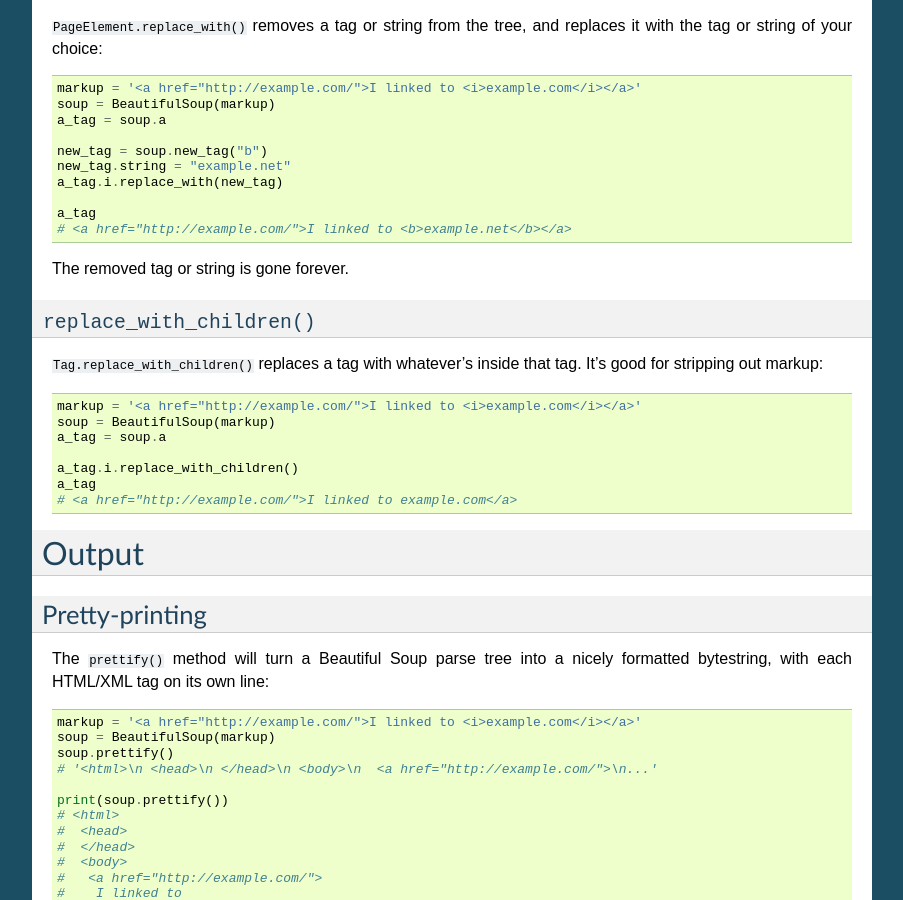
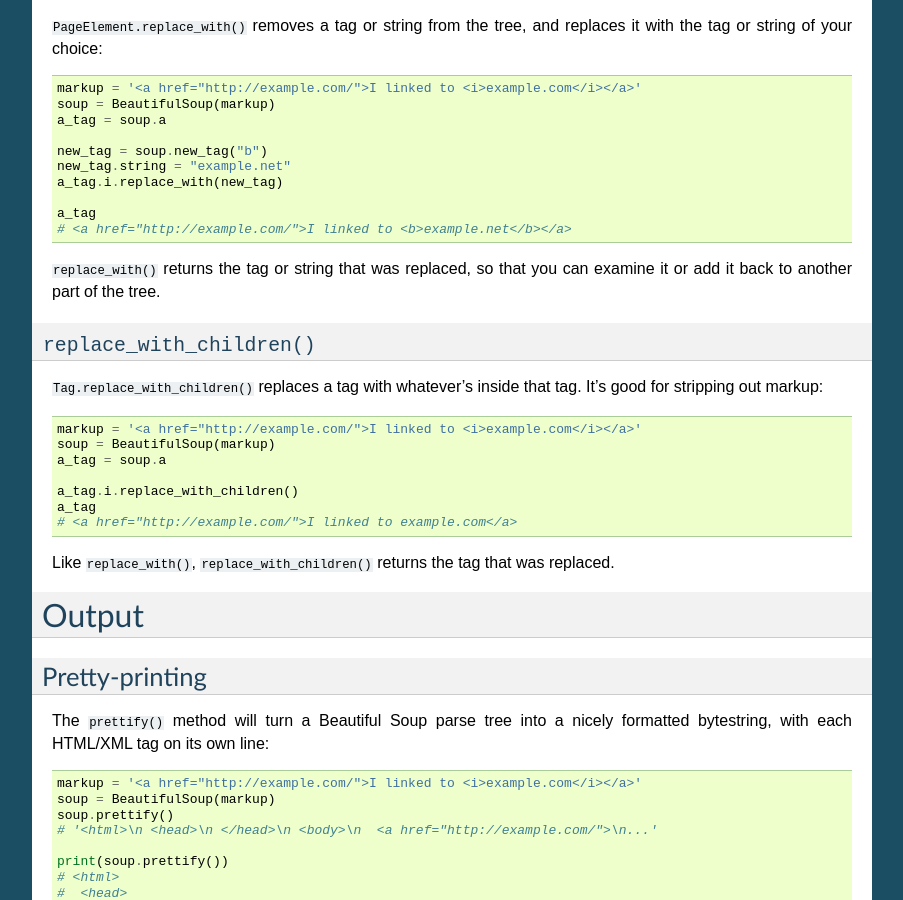
Before and after one commit to snarfed/beautifulsoup, a Sphinx documentation site: the page built from doc/source/index.rst, in a window 1280 px wide and 900 px high, scrolled down 24997 px. Shown: the whole window, without its empty margins (198-1101 px from the left). Built offline with Sphinx 7.4.7, drawn with Linux system fonts in a browser that asks for light colours; some of the changed text lies outside the part shown.

Commit message:
Updated doc.

```diff
--- a/doc/source/index.rst
+++ b/doc/source/index.rst
@@ -163,7 +163,7 @@
 should install ``beautifulsoup4``.)
 
 You can also `download the Beautiful Soup 4 source tarball
-<http://www.crummy.com/software/BeautifulSoup/download/beautifulsoup4.tar.gz>`_
+<http://www.crummy.com/software/BeautifulSoup/download/4.x/beautifulsoup4-4.0.0b3.tar.gz>`_
 and install it with ``setup.py``. The license for Beautiful Soup
 allows you to package the entire library with your application, so you
 can also download the tarball and insert the ``bs4`` directory into
@@ -1588,7 +1588,8 @@
   a_tag
   # <a href="http://example.com/">I linked to <b>example.net</b></a>
 
-The removed tag or string is gone forever.
+``replace_with()`` returns the tag or string that was replaced, so
+that you can examine it or add it back to another part of the tree.
 
 ``replace_with_children()``
 ---------------------------
@@ -1604,6 +1605,8 @@
   a_tag
   # <a href="http://example.com/">I linked to example.com</a>
 
+Like ``replace_with()``, ``replace_with_children()`` returns the tag
+that was replaced.
 
 Output
 ======
```
Also changed, not shown: other parts of doc/source/index.rst (+1 -1 lines).
